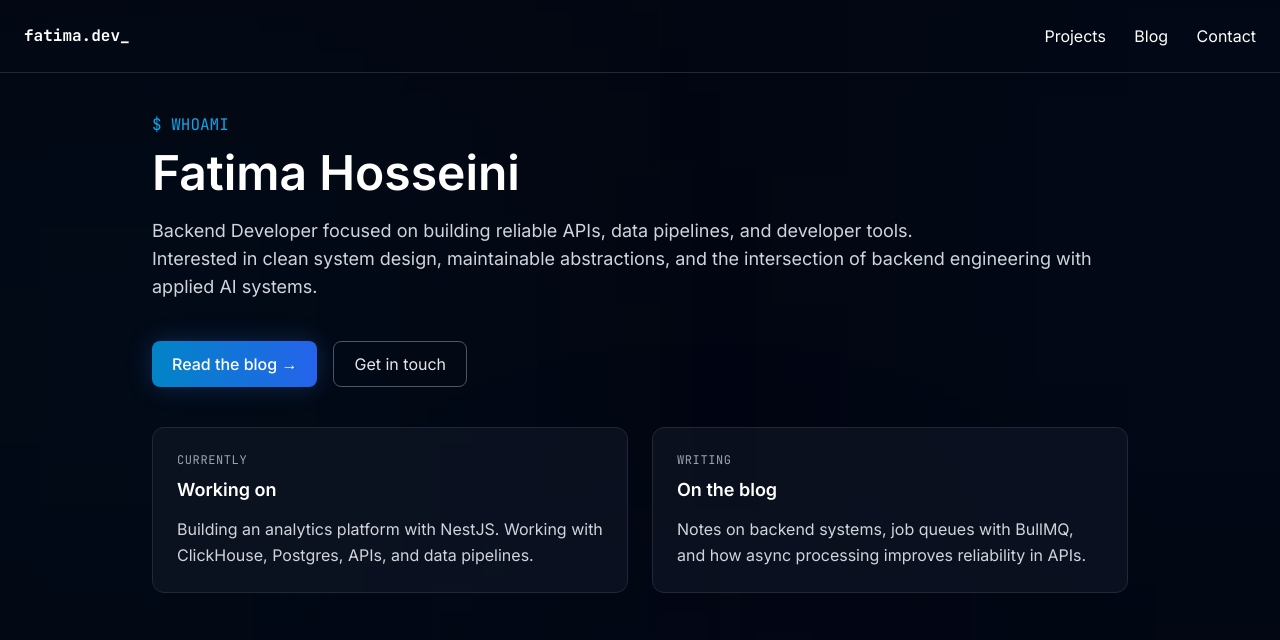
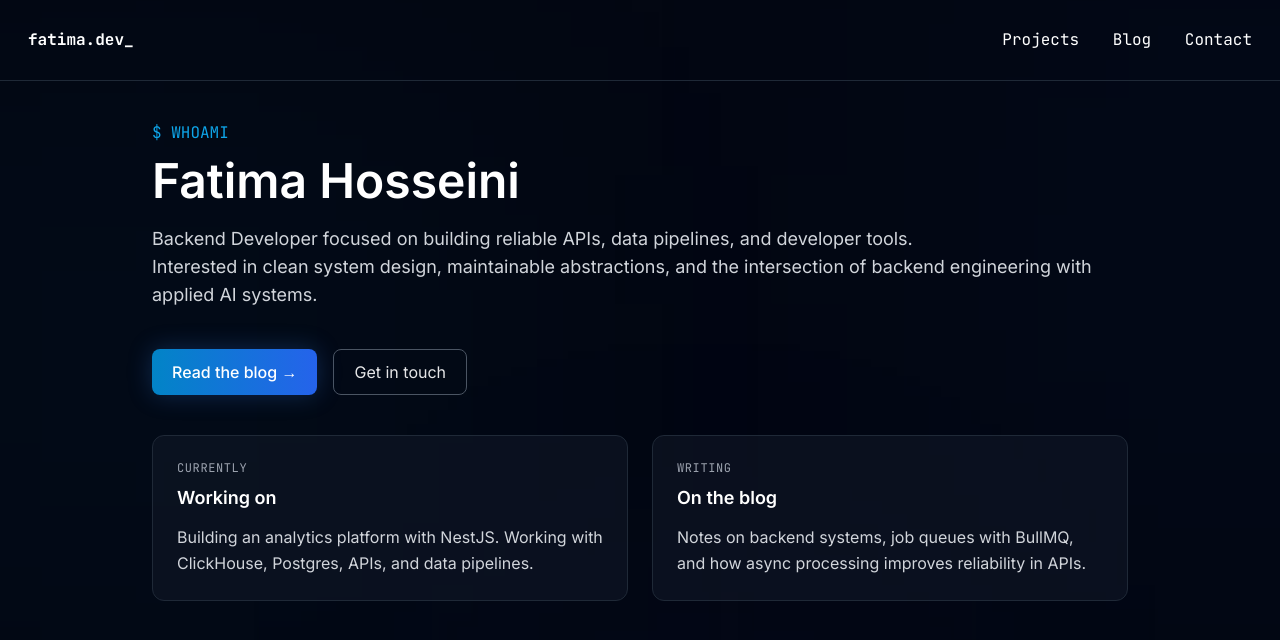
Before and after one commit to fatiimahoseini/fatima-dev, a Django app: page / in a window 1280 px wide. Shown: the top 640 px of the page. Run offline with Django 5.2, Linux system fonts and the light colour scheme; some libraries are stand-ins or nearby versions.

Commit message:
changed padding

```diff
--- a/templates/components/footer.html
+++ b/templates/components/footer.html
@@ -1,4 +1,4 @@
-<footer class="p-6 border-t border-gray-800/70">
+<footer class="p-7 border-t border-gray-800/70">
     <div class="flex items-center justify-between">
 
         <!-- left -->
--- a/templates/components/header.html
+++ b/templates/components/header.html
@@ -1,5 +1,5 @@
-<nav class="flex justify-between p-6 border-b border-gray-800">
-    <a href="/" class="font-bold font-mono">fatima.dev_</a>
+<nav class="flex justify-between p-7 border-b border-gray-800 font-mono">
+    <a href="/" class="font-bold">fatima.dev_</a>
 
     <div class="space-x-6">
         <a href="/projects/">Projects</a>
```
